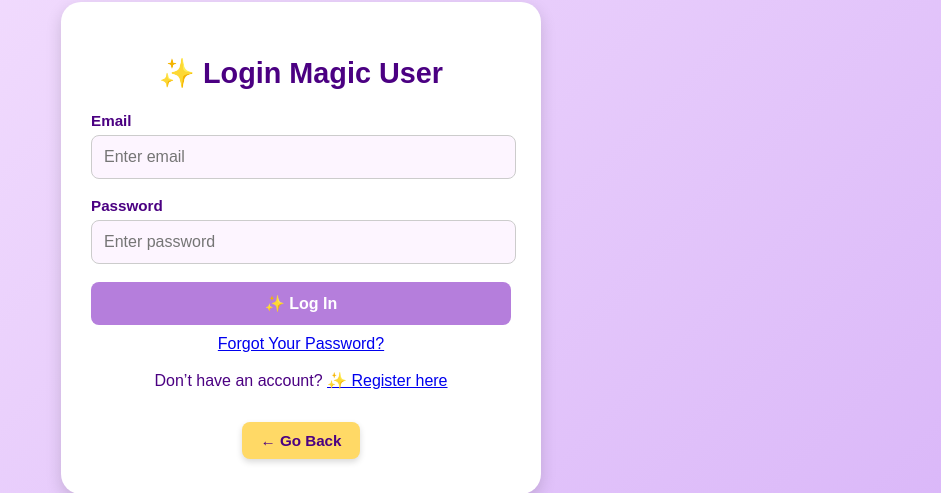
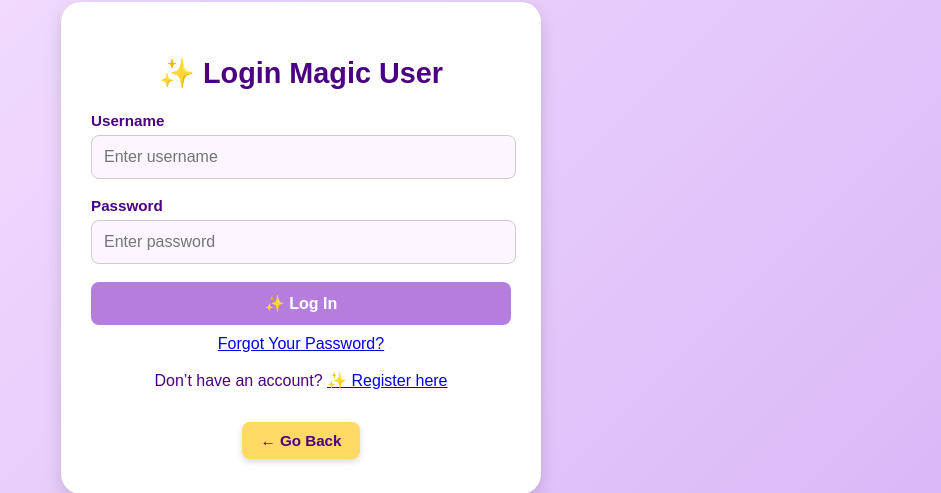
Before and after one commit to nicoleprimero/primero_nicole1, a CodeIgniter app: page /auth/login in a window 1280 px wide. Shown: the part 172-665 px from the top of the page, without its empty margins (339-1280 px from the left). Run offline with CodeIgniter, Linux system fonts and the light colour scheme; data that the repository does not hold is empty; some libraries are stand-ins or nearby versions.

Commit message:
First Commit

```diff
--- a/app/views/auth/login.php
+++ b/app/views/auth/login.php
@@ -15,8 +15,8 @@
             <form method="post" action="<?=site_url('auth/login');?>">
                 <!-- Username -->
                 <div class="form-group">
-                    <label for="email">Email</label>
-                    <input id="email" type="text" name="email" placeholder="Enter email" required>
+                    <label for="username">Username</label>
+                    <input id="username" type="text" name="username" placeholder="Enter username" required>
                 </div>
 
                 <!-- Password -->
```
